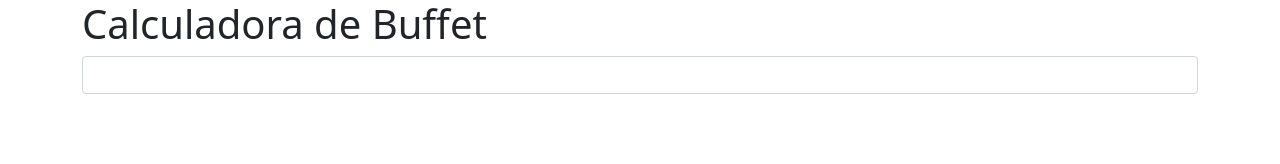
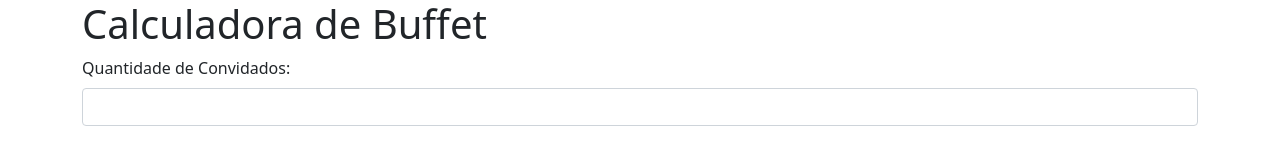
Before and after one commit to cwrsiqueira/calculadora-de-buffet, a plain HTML site: page index.html in a window 1280 px wide. Drawn offline with nearby package versions, Linux system fonts and the light colour scheme.

Commit message:
atualização

```diff
--- a/index.html
+++ b/index.html
@@ -18,7 +18,10 @@
         <h1>Calculadora de Buffet</h1>
 
         <form action="" method="post">
-            <input type="text" class="form-control">
+            <div class="form-group">
+                <label for="qtPessoas" class="form-label">Quantidade de Convidados:</label>
+                <input type="number" name="qtPessoas" id="qtPessoas" class="form-control">
+            </div>
         </form>
     </div>
 
```
